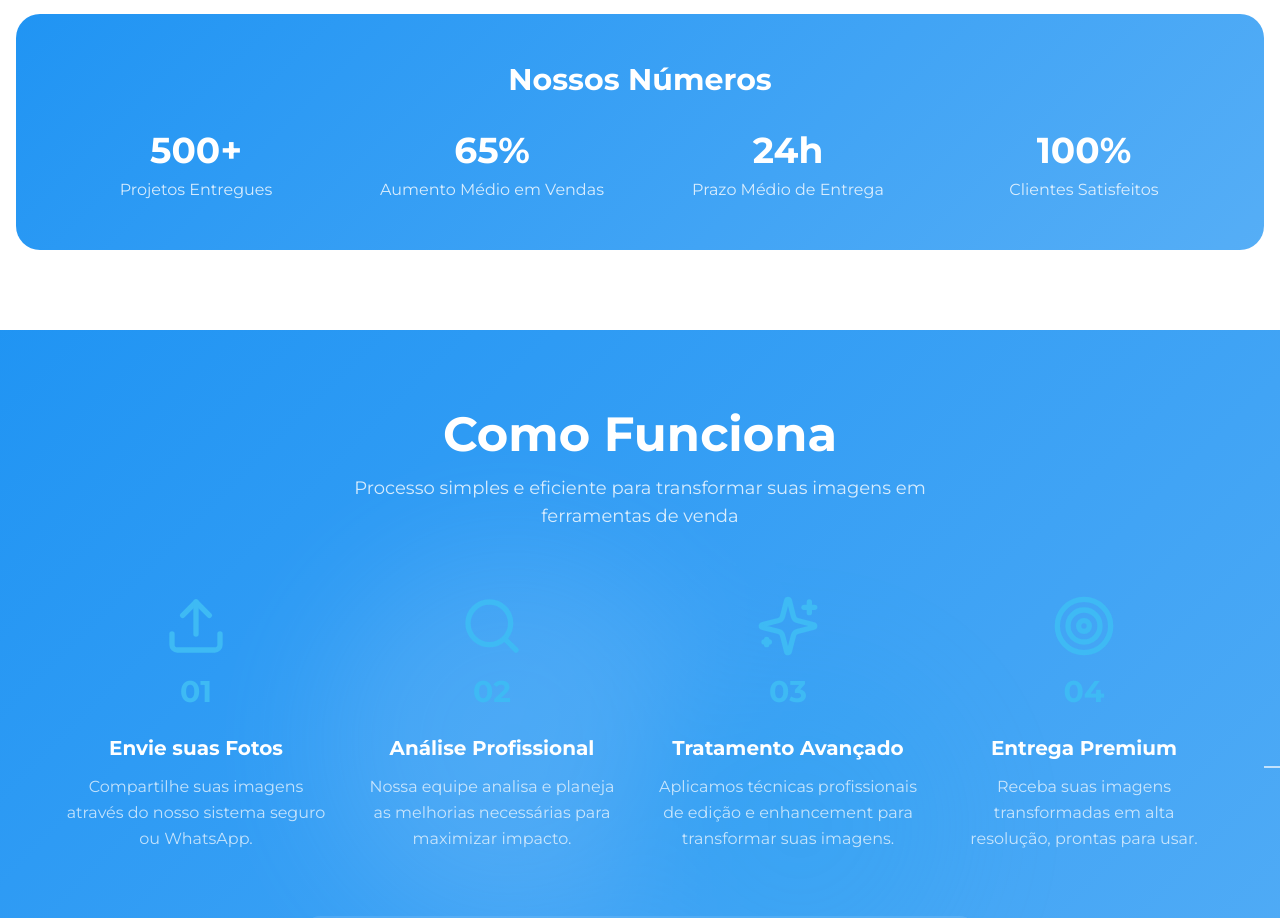
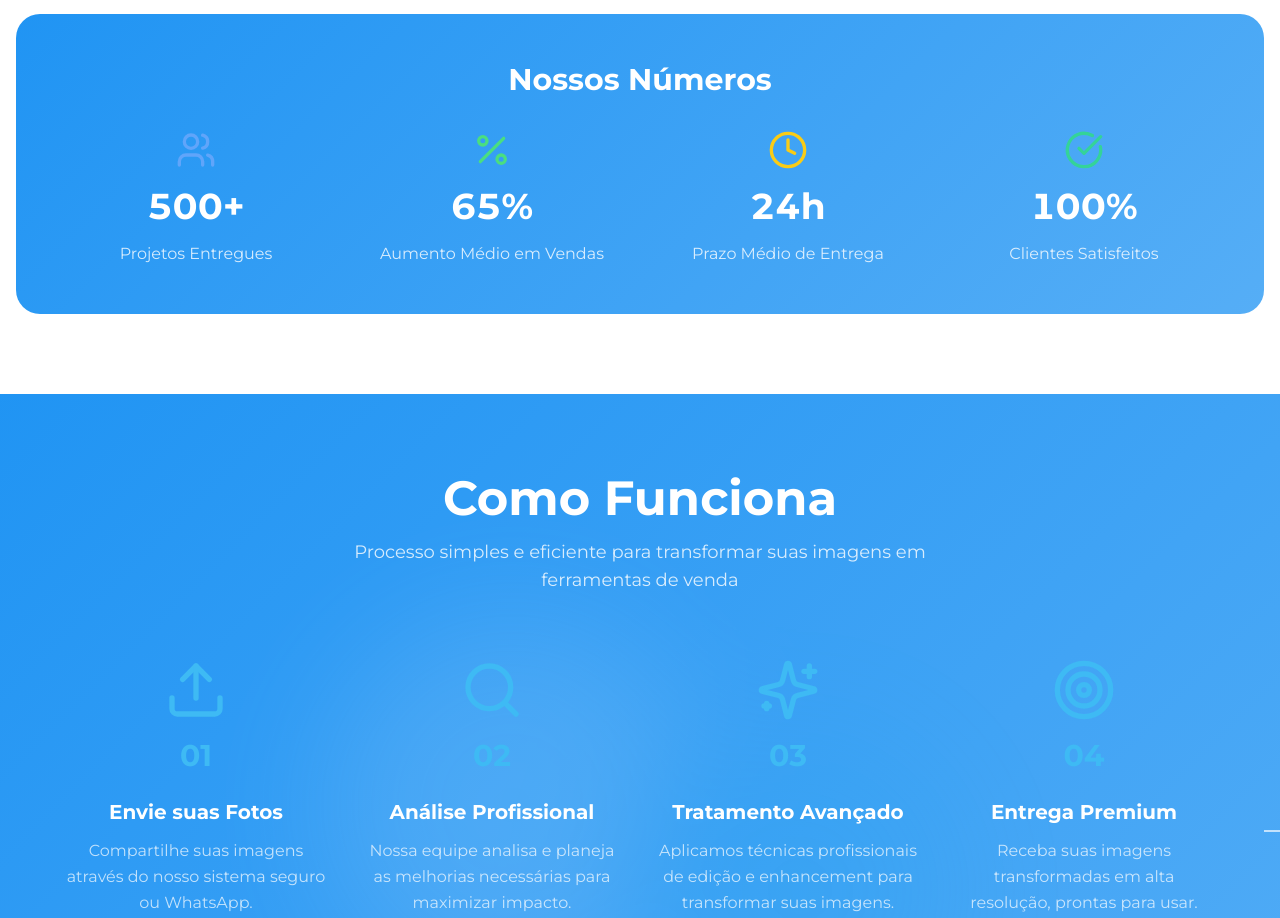
Before and after one commit to luccatoni-devs/visuarte-oficial, a React (Vite) app: page / in a window 1280 px wide. Shown: the part 2660-3578 px from the top of the page. Built offline with nearby package versions, Linux system fonts and the light colour scheme; the HTML template or start-up script is replaced by a standard one.

Commit message:
Adicionar efeito de contador

```diff
--- a/src/components/Benefits.tsx
+++ b/src/components/Benefits.tsx
@@ -1,6 +1,83 @@
-import { TrendingUp, Zap, DollarSign, Target, Shield, Award } from "lucide-react";
+import { TrendingUp, Zap, DollarSign, Target, Shield, Award, Users, Percent, Clock, CheckCircle } from "lucide-react";
+import { useEffect, useState } from "react";
 
 const Benefits = () => {
+  const [counters, setCounters] = useState({
+    projects: 0,
+    increase: 0,
+    delivery: 0,
+    satisfaction: 0
+  });
+
+  const stats = [
+    {
+      key: 'projects' as keyof typeof counters,
+      target: 500,
+      suffix: '+',
+      label: 'Projetos Entregues',
+      icon: Users,
+      color: 'text-blue-400'
+    },
+    {
+      key: 'increase' as keyof typeof counters,
+      target: 65,
+      suffix: '%',
+      label: 'Aumento Médio em Vendas',
+      icon: Percent,
+      color: 'text-green-400'
+    },
+    {
+      key: 'delivery' as keyof typeof counters,
+      target: 24,
+      suffix: 'h',
+      label: 'Prazo Médio de Entrega',
+      icon: Clock,
+      color: 'text-yellow-400'
+    },
+    {
+      key: 'satisfaction' as keyof typeof counters,
+      target: 100,
+      suffix: '%',
+      label: 'Clientes Satisfeitos',
+      icon: CheckCircle,
+      color: 'text-emerald-400'
+    }
+  ];
+
+  useEffect(() => {
+    const duration = 2000; // 2 segundos para completar
+    const steps = 60; // 60 frames
+    const stepDuration = duration / steps;
+
+    const intervals = stats.map(stat => {
+      let currentStep = 0;
+
+      return setInterval(() => {
+        currentStep++;
+        const progress = currentStep / steps;
+        const easedProgress = 1 - Math.pow(1 - progress, 3); // easing out cubic
+        const currentValue = Math.floor(stat.target * easedProgress);
+
+        setCounters(prev => ({
+          ...prev,
+          [stat.key]: currentValue
+        }));
+
+        if (currentStep >= steps) {
+          setCounters(prev => ({
+            ...prev,
+            [stat.key]: stat.target
+          }));
+          clearInterval(intervals[stats.indexOf(stat)]);
+        }
+      }, stepDuration);
+    });
+
+    return () => {
+      intervals.forEach(interval => clearInterval(interval));
+    };
+  }, []);
+
   const benefits = [
     {
       icon: TrendingUp,
@@ -72,22 +149,17 @@ const Benefits = () => {
           <h3 className="text-3xl font-bold mb-8">Nossos Números</h3>
 
           <div className="grid md:grid-cols-4 gap-8">
-            <div className="space-y-2">
-              <div className="text-4xl font-bold text-white">500+</div>
-              <div className="text-white/80">Projetos Entregues</div>
-            </div>
-            <div className="space-y-2">
-              <div className="text-4xl font-bold text-white">65%</div>
-              <div className="text-white/80">Aumento Médio em Vendas</div>
-            </div>
-            <div className="space-y-2">
-              <div className="text-4xl font-bold text-white">24h</div>
-              <div className="text-white/80">Prazo Médio de Entrega</div>
-            </div>
-            <div className="space-y-2">
-              <div className="text-4xl font-bold text-white">100%</div>
-              <div className="text-white/80">Clientes Satisfeitos</div>
-            </div>
+            {stats.map((stat) => (
+              <div key={stat.key} className="space-y-4 group hover:scale-105 transition-transform duration-300">
+                <div className="flex justify-center mb-3">
+                  <stat.icon className={`h-10 w-10 ${stat.color} group-hover:scale-110 transition-transform duration-300`} />
+                </div>
+                <div className="text-4xl font-bold text-white tabular-nums">
+                  {counters[stat.key]}{stat.suffix}
+                </div>
+                <div className="text-white/80">{stat.label}</div>
+              </div>
+            ))}
           </div>
         </div>
       </div>
```
